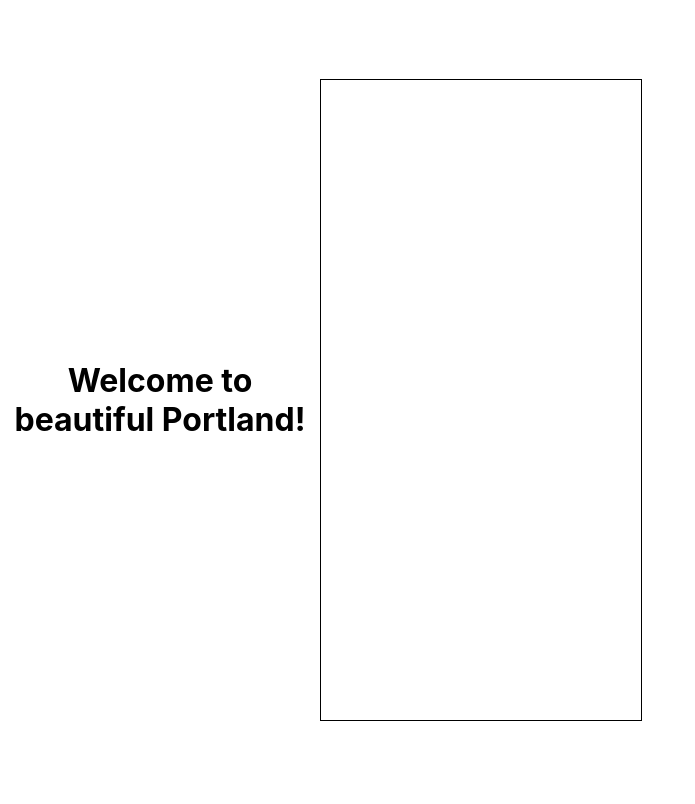
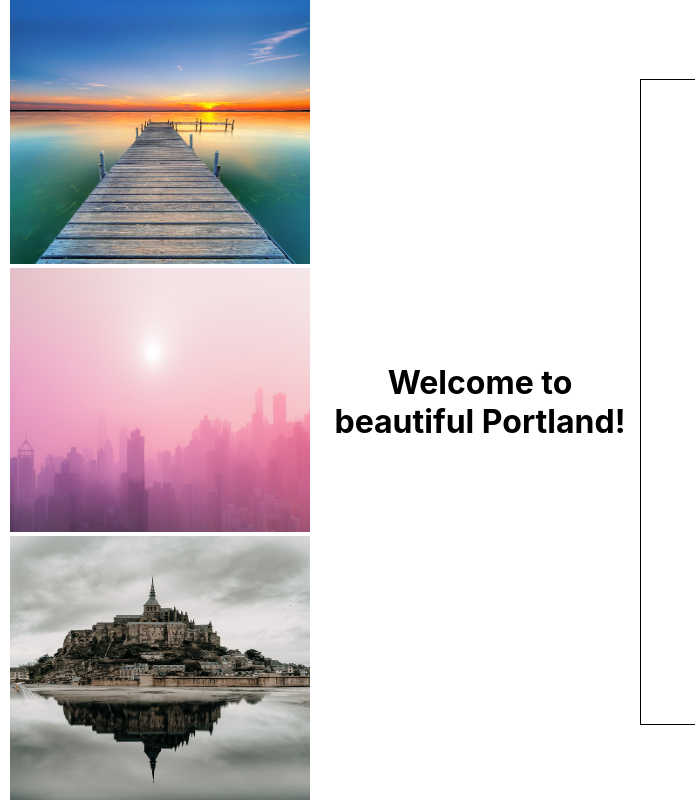
Before and after one commit to Sebastian-Simek/city-builder-react, a React (Create React App) app: page / in a window 1280 px wide. Shown: the whole page, without its empty margins (0-695 px from the left). Built offline with nearby package versions, Linux system fonts and the light colour scheme.

Commit message:
added pictures

```diff
--- a/src/App.js
+++ b/src/App.js
@@ -9,14 +9,19 @@ import CityNameInput from './CityNameInput';
 import City from './City';
 
 function App() {
-  // track some state here.
-  // You'll need to keep track of a skylineId, waterfrontId, and castleId. All these start out as 1
-  // you'll need to track a city name, which starts as the city name of your choice.
-  // finally, you'll need an array of slogans, which could start out as ['The City of Excellence'] for example
+  const [skylineID, setSkylineId] = useState(1);
+  const [waterfrontId, setWaterfrontId] = useState(1);
+  const [castleId, setCastleID] = useState(1);
+  const [cityName, setCityName] = useState('Portland');
+  const [citySlogan, setCitySlogan] = useState(['The City of Roses']);
 
   return (
     <div className="App">
       {/* here, the City component takes in skylineId, waterfrontId, castleId as props. It'll use those ids to render pictures correctly. */}
+      <City skylineID={skylineID}
+        waterfrontId={waterfrontId}
+        castleId={castleId}
+      />
       <h1>
         {/* dynamically update the city name here using state */}
         Welcome to beautiful Portland!
--- a/src/City.js
+++ b/src/City.js
@@ -1,10 +1,13 @@
 import React from 'react';
 
-export default function City(props) {
+export default function City({ waterfrontId, skylineID, castleId }) {
   return (
     <div className="city">
       {/* this component should take 3 props: waterfrontId, skylineId, and castlId */}
       {/* use these 3 ids in img tags load approriate images that live in the public directory */}
+      <img src={`waterfront-${waterfrontId}.jpeg`}/>
+      <img src={`skyline-${skylineID}.jpeg`}/>
+      <img src={`castle-${castleId}.jpeg`}/>
     </div>
   );
 }
```
Also changed, not shown: 1 other file (tests, documents, lock files or other folders).
